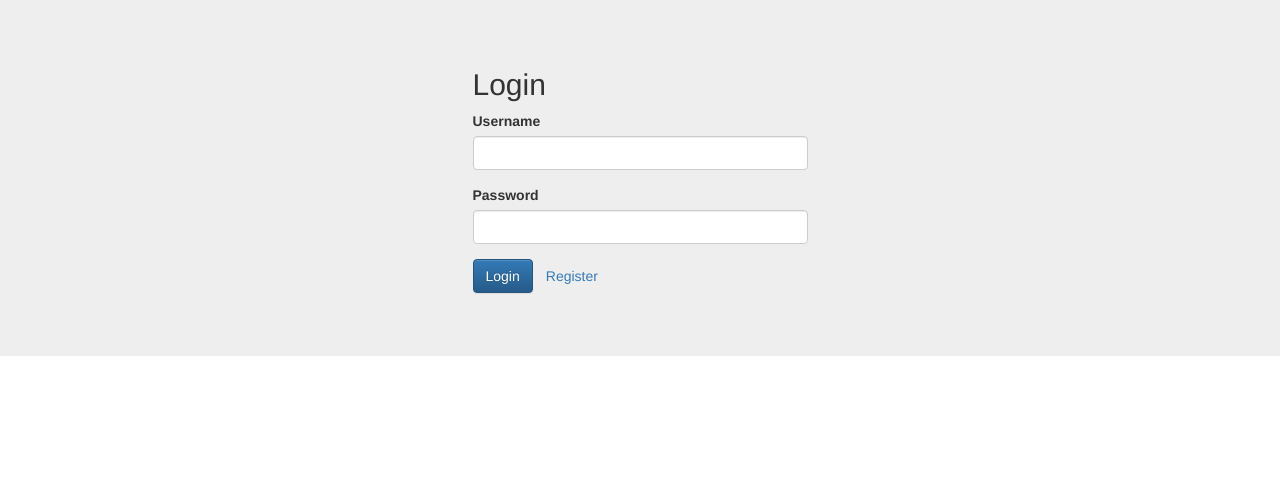
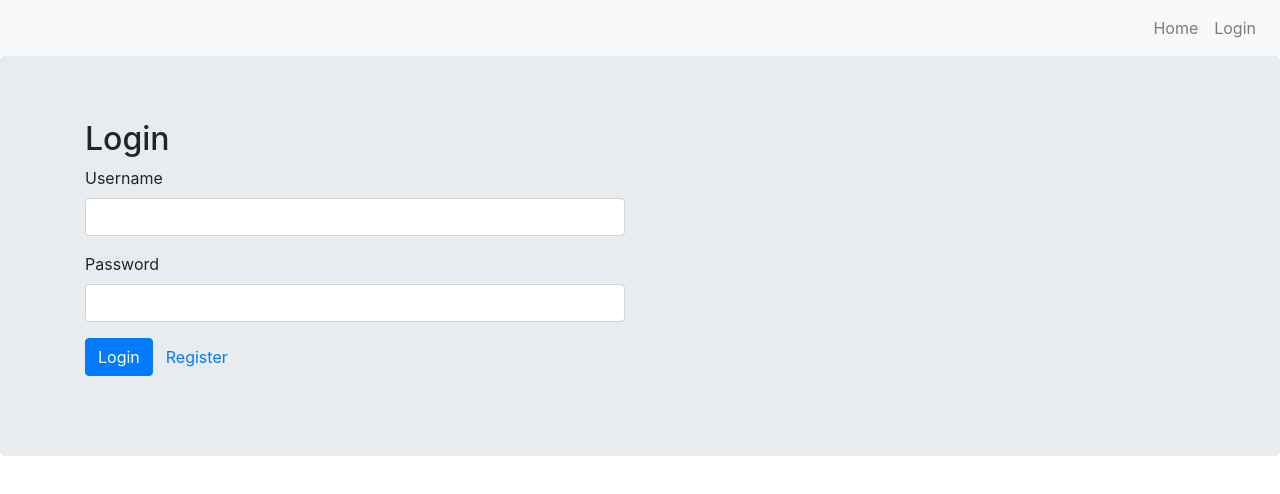
Before and after one commit to endoffline/bard-s-guild-react, a React app in the folder client/: page /login in a window 1280 px wide. Shown: the top 494 px of the page. Built offline with nearby package versions, Linux system fonts and the light colour scheme.

Commit message:
Added reactstrap

```diff
--- a/client/package.json
+++ b/client/package.json
@@ -11,7 +11,7 @@
     "babel-loader": "7.1.2",
     "babel-preset-react-app": "^3.1.1",
     "babel-runtime": "6.26.0",
-    "bootstrap": "^3.3.7",
+    "bootstrap": "^4.1.1",
     "case-sensitive-paths-webpack-plugin": "2.1.1",
     "chalk": "1.1.3",
     "css-loader": "0.28.7",
@@ -42,6 +42,7 @@
     "react-redux": "^5.0.7",
     "react-redux-form": "^1.16.8",
     "react-router-dom": "^4.2.2",
+    "reactstrap": "^6.0.1",
     "redux": "^4.0.0",
     "redux-form": "^7.3.0",
     "redux-logger": "^3.0.6",
@@ -64,7 +65,7 @@
   "devDependencies": {
     "babel-core": "^6.26.3",
     "babel-loader": "^7.1.4",
-    "babel-preset-env": "^1.6.1",
+    "babel-preset-env": "^1.7.0",
     "babel-preset-es2015": "^6.24.1",
     "babel-preset-react": "^6.24.1",
     "babel-preset-stage-3": "^6.24.1",
--- a/client/src/App/App.jsx
+++ b/client/src/App/App.jsx
@@ -1,10 +1,11 @@
 import React from 'react';
 import { Router, Route, Switch } from 'react-router-dom';
 import { connect } from 'react-redux';
-
+import { Col, Container, Jumbotron, Row } from 'reactstrap';
 import { history } from '../_helpers';
 import { alertActions } from '../_actions';
-import { PrivateRoute } from '../_components';
+import { PrivateRoute, Navigation } from '../_components';
+
 import { HomePage } from '../HomePage';
 import { LoginPage } from '../LoginPage';
 import { RegisterPage } from '../RegisterPage';
@@ -24,14 +25,19 @@ class App extends React.Component {
     render() {
         const { alert } = this.props;
         return (
-            <div className="jumbotron">
-                <div className="container">
-                    <div className="col-sm-8 col-sm-offset-2">
-                        {alert.message &&
-                        <div className={`alert ${alert.type}`}>{alert.message}</div>
-                        }
-                        <Router history={history}>
-                            <div>
+            <Router history={history}>
+                <div>
+                    <Navigation />
+                    <Jumbotron>
+                        <Container>
+                            <Row>
+                                <Col>
+                                    {alert.message &&
+                                    <div className={`alert ${alert.type}`}>{alert.message}</div>
+                                    }
+                                </Col>
+                            </Row>
+                            <Row>
                                 <PrivateRoute exact path="/" component={HomePage} />
                                 <Route path="/login" component={LoginPage} />
                                 <Route path="/register" component={RegisterPage} />
@@ -39,11 +45,11 @@ class App extends React.Component {
                                     <PrivateRoute exact path="/sheet" component={SheetPage} />
                                     <PrivateRoute path="/sheet/:id" component={SheetPage} />
                                 </Switch>
-                            </div>
-                        </Router>
-                    </div>
+                            </Row>
+                        </Container>
+                    </Jumbotron>
                 </div>
-            </div>
+            </Router>
         );
     }
 }
--- a/client/src/_components/Navigation.jsx
+++ b/client/src/_components/Navigation.jsx
@@ -1,6 +1,64 @@
+import React from 'react';
+import { Link } from 'react-router-dom';
+import { connect } from 'react-redux';
+import {
+    Collapse,
+    Container,
+    Navbar,
+    NavbarToggler,
+    NavbarBrand,
+    Nav,
+    NavItem,
+    NavLink,
+    UncontrolledDropdown,
+    DropdownToggle,
+    DropdownMenu,
+    DropdownItem } from 'reactstrap';
+
+class Navigation extends React.Component {
+
+    constructor(props) {
+        super(props);
+
+        this.toggle = this.toggle.bind(this);
+        this.state = {
+            isOpen: false
+        };
+    }
+
+    toggle() {
+        this.setState({
+            isOpen: !this.state.isOpen
+        });
+    }
+
+    render() {
+        return (
+            <div>
+                <Navbar color="light" light expand="md">
+                    <NavbarToggler onClick={this.toggle} />
+                    <Collapse isOpen={this.state.isOpen} navbar>
+                        <Nav className="ml-auto" navbar>
+                            <NavItem>
+                                <NavLink href="/">Home</NavLink>
+                            </NavItem>
+                            <NavItem>
+                                <NavLink href="/login">Login</NavLink>
+                            </NavItem>
+                        </Nav>
+                    </Collapse>
+                </Navbar>
+            </div>
+
+        );
+    }
+}
 function mapStateToProps(state) {
     const { loggingIn } = state.authentication;
     return {
         loggingIn
     };
 }
+
+const connectedNavigation = connect(mapStateToProps)(Navigation);
+export { connectedNavigation as Navigation };
--- a/client/src/_components/index.js
+++ b/client/src/_components/index.js
@@ -1 +1,2 @@
 export * from './PrivateRoute';
+export * from './Navigation';
--- a/client/src/index.js
+++ b/client/src/index.js
@@ -6,7 +6,7 @@ import { store } from './_helpers';
 import { App } from './App';
 
 import 'bootstrap/dist/css/bootstrap.css';
-import 'bootstrap/dist/css/bootstrap-theme.css';
+//import 'bootstrap/dist/css/bootstrap-theme.css';
 
 render(
     <Provider store={store}>
```
Also changed, not shown: 1 other file (tests, documents, lock files or other folders).
